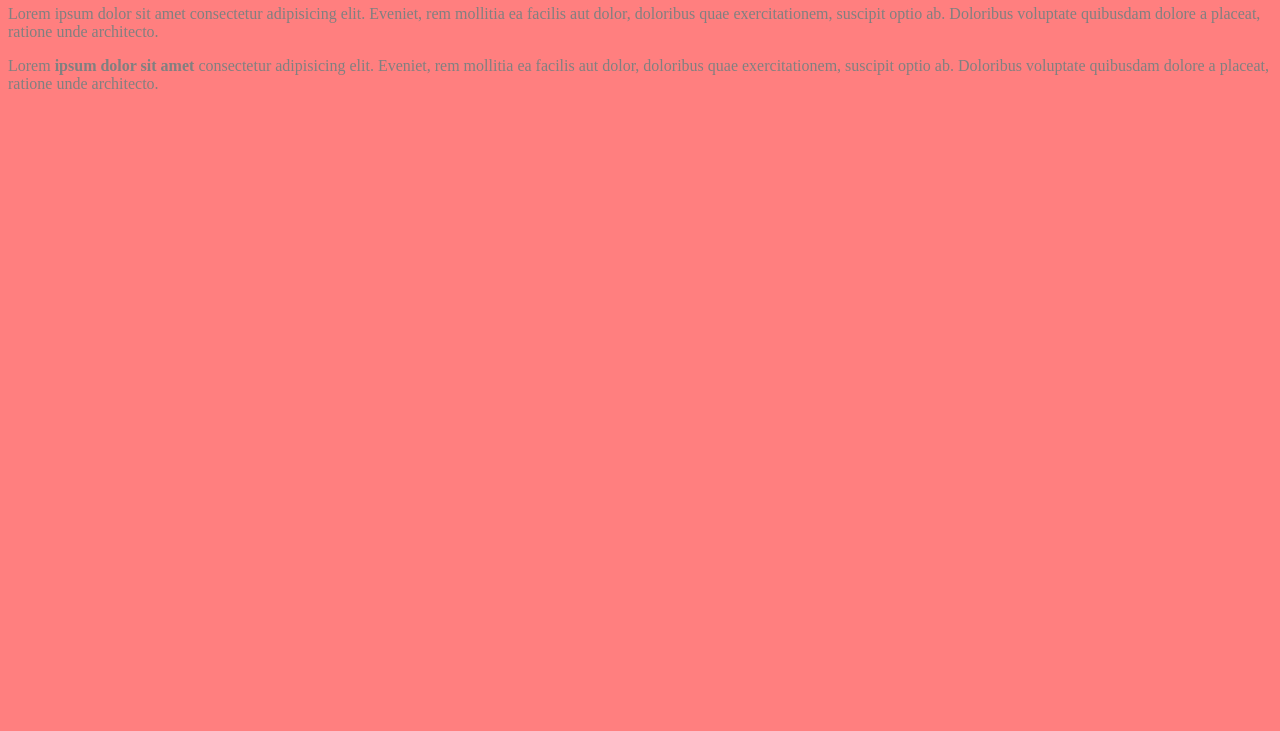
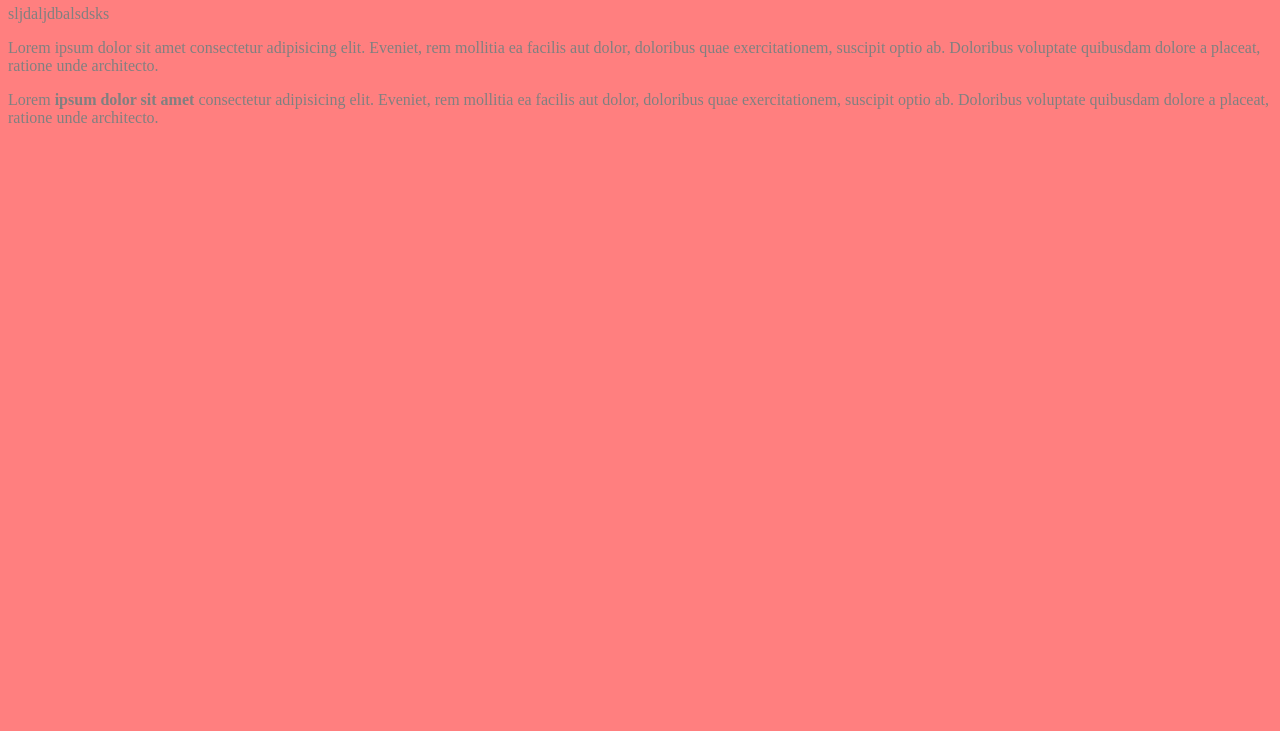
Before and after one commit to paulap015/miWeb, a plain HTML site: page index.html in a window 1280 px wide. Shown: the part 69-800 px from the top of the page. Drawn offline with Linux system fonts and the light colour scheme.

Commit message:
parrafo debajo del saludo

```diff
--- a/index.html
+++ b/index.html
@@ -9,7 +9,7 @@
 </head>
 <body>
     <h1>BIENVENIDO AL SITIO WEB</h1>
-
+ <p>sljdaljdbalsdsks</p>
     <p>
         Lorem ipsum dolor sit amet consectetur adipisicing elit. Eveniet, rem mollitia ea facilis aut dolor, doloribus quae exercitationem, suscipit optio ab. Doloribus voluptate quibusdam dolore a placeat, ratione unde architecto.
     </p>
```
